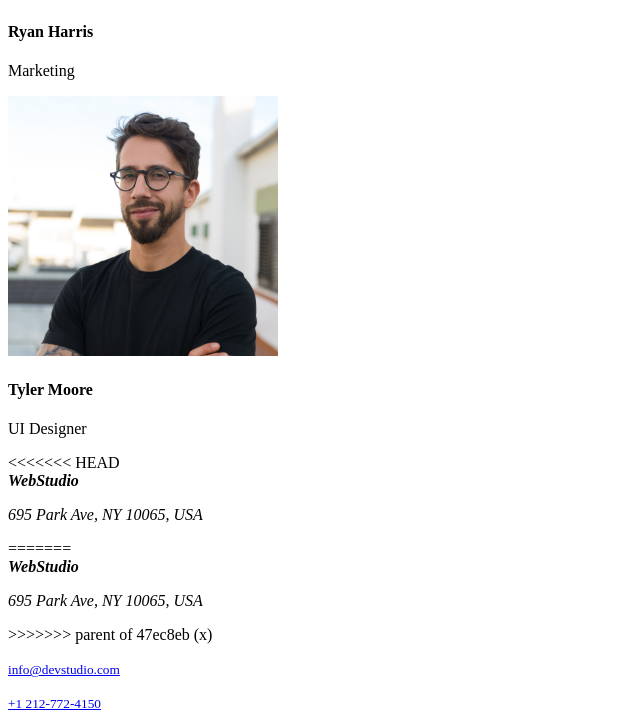
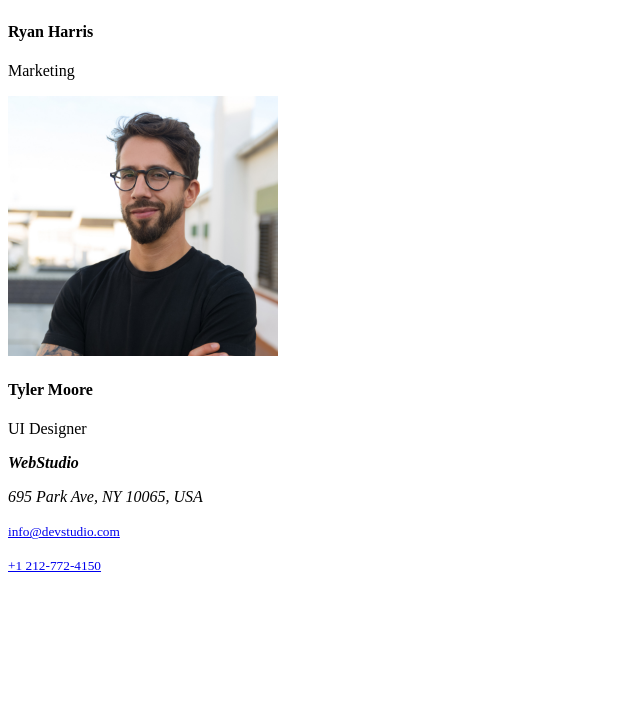
Before and after one commit to Luka821/goit-markup-hw-02, a plain HTML site: page index.html in a window 1280 px wide. Shown: the part 2060-2788 px from the top of the page, without its empty margins (0-640 px from the left). After the commit the page ends 2650 px from the top, so only its background shows below. Drawn offline with Linux system fonts and the light colour scheme.

Commit message:
Update index.html

```diff
--- a/index.html
+++ b/index.html
@@ -71,21 +71,12 @@
         <p>UI Designer</p>
       </div>
      </section>
-<<<<<<< HEAD
-     <address>
-      <b>WebStudio</b>
-       <p>695 Park Ave, NY 10065, USA</p>
-     </address>
-    </main>
-    <footer>
-=======
      <address class="address">
       <b><span>Web</span>Studio</b>
        <p>695 Park Ave, NY 10065, USA</p>
      </address>
     </main>
     <footer class="footer">
->>>>>>> parent of 47ec8eb (x)
       <p><small><a href="mailto:info@devstudio.com">info@devstudio.com</a></small></p>
       <p><small><a href="tel:+1212-772-4150">+1 212-772-4150</a></small></p>
      </footer>
```
